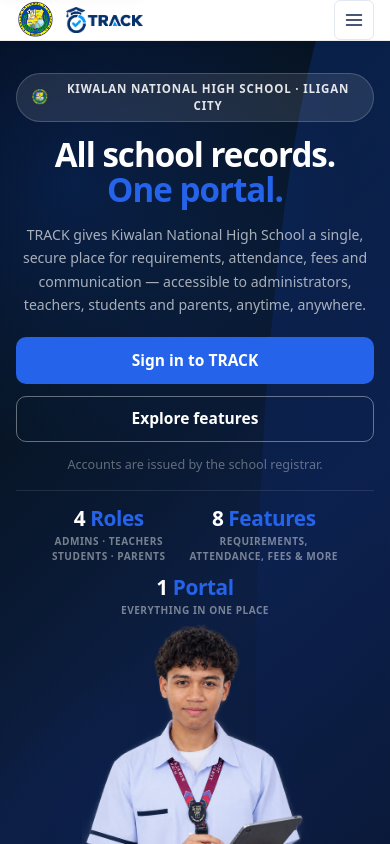
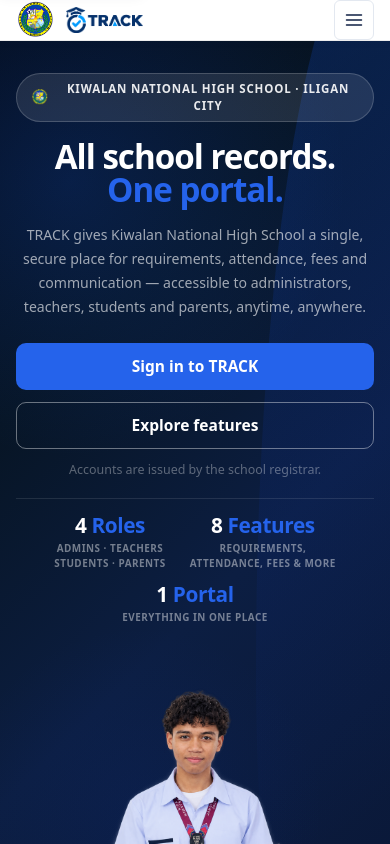
Before and after one commit to arcnesipac3-art/TRACK-capstone, a React (Vite) app in the folder frontend/: page / in a window 390 px wide. Built offline with nearby package versions, Linux system fonts and the light colour scheme; no server answers.

Commit message:
fix: hero bottom gap, student clip, white strip, duplicate CSS rules

```diff
--- a/frontend/src/App.css
+++ b/frontend/src/App.css
@@ -1513,8 +1513,10 @@
 .landing-hero {
   position: relative;
   background: linear-gradient(135deg, #040c18 0%, #071525 30%, #0c1e42 60%, #0a1838 100%);
-  overflow: hidden;
-  min-height: max(850px, calc(100svh - 76px));
+  /* No overflow:hidden — it clips the student image.
+     The bg decorations use z-index:0 so they don't escape visually. */
+  overflow: clip; /* clips decorations without affecting abs-pos children */
+  min-height: calc(100svh - 76px);
   display: flex;
   align-items: stretch;
 }
@@ -1584,9 +1586,11 @@
   width: 100%;
   max-width: 1440px;
   margin: 0 auto;
+  /* Use padding for breathing room — not fixed height */
   padding: clamp(56px,7vh,88px) clamp(40px,6vw,96px);
   gap: 0;
-  min-height: inherit;
+  /* Fill the hero's full height so the student can anchor to the bottom */
+  flex: 1 1 auto;
 }
 
 /* ── LEFT COLUMN ── */
@@ -1762,29 +1766,33 @@
 }
 
 /* ── RIGHT COLUMN ── */
-/* Visual container: student occupies most of it, cards sit on the right */
+/* Visual container stretches to the full grid row height.
+   The student image is absolutely positioned within it. */
 .hero-visual {
   position: relative;
   align-self: stretch;
-  min-height: clamp(560px, calc(100svh - 100px), 820px);
+  /* height:100% lets abs-pos children (student) use percentage heights */
+  height: 100%;
+  /* Minimum so it never collapses on very short viewports */
+  min-height: 480px;
   overflow: visible;
 }
 
-/* The student image — large, bottom-anchored, right side */
+/* The student image — fills the visual column height, bottom-anchored */
 .hero-student-img {
   position: absolute;
   bottom: 0;
   right: 0;
-  width: 100%;
+  /* Fill the column's height; max-width/max-height prevent oversizing */
+  height: 100%;
+  width: auto;
   max-width: 700px;
   max-height: 780px;
-  height: auto;
   object-fit: contain;
-  object-position: bottom center;
+  object-position: bottom right;
   pointer-events: none;
   user-select: none;
   display: block;
-  /* Ensure student renders above the bg shapes but below cards */
   z-index: 1;
 }
 
@@ -1843,168 +1851,6 @@
 @keyframes hero-float {
   0%, 100% { transform: translateY(0px); }
   50%       { transform: translateY(-8px); }
-}
-
-.hero-kicker {
-  display: inline-flex;
-  align-items: center;
-  gap: 8px;
-  padding: 6px 14px;
-  background: rgba(255,255,255,0.1);
-  color: rgba(255,255,255,0.88);
-  border: 1px solid rgba(255,255,255,0.18);
-  border-radius: 999px;
-  font-size: 0.72rem;
-  font-weight: 700;
-  letter-spacing: 0.07em;
-  text-transform: uppercase;
-  margin-bottom: clamp(14px,2vh,22px);
-}
-
-.hero-knhs-seal {
-  width: 18px;
-  height: 18px;
-  border-radius: 50%;
-  object-fit: contain;
-}
-
-/* Heading */
-.hero-heading {
-  display: flex;
-  flex-direction: column;
-  margin: 0 0 clamp(12px,1.8vh,20px);
-}
-
-.hero-heading-line1 {
-  font-size: clamp(2.4rem, 4.2vw, 3.8rem);
-  font-weight: 900;
-  line-height: 1.05;
-  letter-spacing: -0.03em;
-  color: #fff;
-}
-
-.hero-heading-line2 {
-  font-size: clamp(2.4rem, 4.2vw, 3.8rem);
-  font-weight: 900;
-  line-height: 1.05;
-  letter-spacing: -0.03em;
-  color: #2563EB;
-}
-
-.hero-sub {
-  font-size: clamp(0.88rem, 1.1vw, 1rem);
-  line-height: 1.65;
-  color: rgba(255,255,255,0.65);
-  max-width: 48ch;
-  margin: 0 0 clamp(20px,2.5vh,28px);
-}
-
-/* Buttons */
-.hero-actions {
-  display: flex;
-  gap: 12px;
-  flex-wrap: wrap;
-  margin-bottom: clamp(10px,1.5vh,14px);
-}
-
-.hero-btn-primary {
-  display: inline-flex;
-  align-items: center;
-  justify-content: center;
-  height: clamp(44px,5.5vh,52px);
-  padding: 0 clamp(20px,2vw,28px);
-  background: #2563EB;
-  color: #fff;
-  border: none;
-  border-radius: 10px;
-  font-size: 0.97rem;
-  font-weight: 700;
-  text-decoration: none;
-  cursor: pointer;
-  white-space: nowrap;
-  transition: background 0.15s ease, box-shadow 0.15s ease;
-}
-.hero-btn-primary:hover {
-  background: #1d4ed8;
-  box-shadow: 0 4px 16px rgba(37,99,235,0.45);
-  text-decoration: none;
-  color: #fff;
-}
-
-.hero-btn-secondary {
-  display: inline-flex;
-  align-items: center;
-  justify-content: center;
-  height: clamp(44px,5.5vh,52px);
-  padding: 0 clamp(20px,2vw,28px);
-  background: transparent;
-  color: #fff;
-  border: 1.5px solid rgba(255,255,255,0.38);
-  border-radius: 10px;
-  font-size: 0.97rem;
-  font-weight: 600;
-  text-decoration: none;
-  cursor: pointer;
-  white-space: nowrap;
-  transition: background 0.15s ease, border-color 0.15s ease;
-}
-.hero-btn-secondary:hover {
-  background: rgba(255,255,255,0.08);
-  border-color: rgba(255,255,255,0.65);
-  text-decoration: none;
-  color: #fff;
-}
-
-.hero-note {
-  font-size: 0.79rem;
-  color: rgba(255,255,255,0.36);
-  margin: 0 0 clamp(16px,2vh,24px);
-}
-
-/* Statistics row */
-.hero-stats {
-  display: flex;
-  align-items: flex-start;
-  gap: 0;
-  padding-top: clamp(14px,1.8vh,20px);
-  border-top: 1px solid rgba(255,255,255,0.1);
-  width: 100%;
-}
-
-.hero-stat {
-  display: flex;
-  flex-direction: column;
-  padding: 0 clamp(16px,2vw,24px);
-}
-.hero-stat:first-child { padding-left: 0; }
-
-.hero-stat-sep {
-  width: 1px;
-  background: rgba(255,255,255,0.12);
-  align-self: stretch;
-  flex-shrink: 0;
-}
-
-.hero-stat-value {
-  font-size: clamp(1.3rem,2vw,1.6rem);
-  font-weight: 900;
-  color: #fff;
-  letter-spacing: -0.02em;
-  line-height: 1.1;
-}
-
-.hero-stat-word {
-  color: #2563EB;
-}
-
-.hero-stat-label {
-  font-size: 0.63rem;
-  color: rgba(255,255,255,0.45);
-  font-weight: 600;
-  text-transform: uppercase;
-  letter-spacing: 0.05em;
-  margin-top: 4px;
-  line-height: 1.5;
 }
 
 
@@ -2068,11 +1914,12 @@
 
 /* Mobile ≤767px: stack vertically */
 @media (max-width: 767px) {
-  .landing-hero { min-height: auto; align-items: flex-start; }
+  .landing-hero { min-height: auto; }
   .hero-layout {
     grid-template-columns: 1fr;
-    padding: 40px 20px 48px;
+    padding: 40px 20px 0;
     gap: 32px;
+    flex: none;
   }
   .hero-content {
     align-items: center;
@@ -2085,19 +1932,22 @@
   .hero-note    { text-align: center; }
   .hero-stats   { justify-content: center; }
   .hero-stat:first-child { padding-left: clamp(16px,2vw,24px); }
-  /* Student centered below content */
+  /* Student below content — static height container, no absolute */
   .hero-visual {
-    min-height: clamp(300px, 64vw, 440px);
+    height: clamp(300px, 68vw, 440px);
     width: 100%;
+    min-height: 0;
   }
   .hero-student-img {
+    height: 100%;
+    width: auto;
+    max-width: 90%;
+    max-height: 440px;
     right: 50%;
     transform: translateX(50%);
-    width: min(90%, 380px);
-    max-width: 380px;
-    max-height: 440px;
+    object-position: bottom center;
   }
-  /* Cards: absolute to right side of visual */
+  /* Cards: right side */
   .hero-card-student { top: 6%;    right: 0; }
   .hero-card-teacher { top: 38%;   right: 0; }
   .hero-card-parent  { bottom: 6%; right: 0; }
@@ -2105,14 +1955,14 @@
 
 /* Small mobile ≤479px */
 @media (max-width: 479px) {
-  .hero-layout { padding: 32px 16px 40px; }
+  .hero-layout { padding: 32px 16px 0; }
   .hero-heading-line1,
   .hero-heading-line2 { font-size: clamp(1.95rem,8.5vw,2.7rem); }
   .hero-btn-primary,
   .hero-btn-secondary { width: 100%; justify-content: center; }
   .hero-actions { flex-direction: column; width: 100%; }
-  .hero-visual { min-height: clamp(260px,70vw,340px); }
-  .hero-student-img { max-height: 340px; max-width: 300px; }
+  .hero-visual { height: clamp(260px,70vw,340px); min-height: 0; }
+  .hero-student-img { max-height: 340px; }
   /* Hide cards on very small screens */
   .hero-card { display: none; }
   .hero-stats { flex-wrap: wrap; gap: 12px 0; }
```
